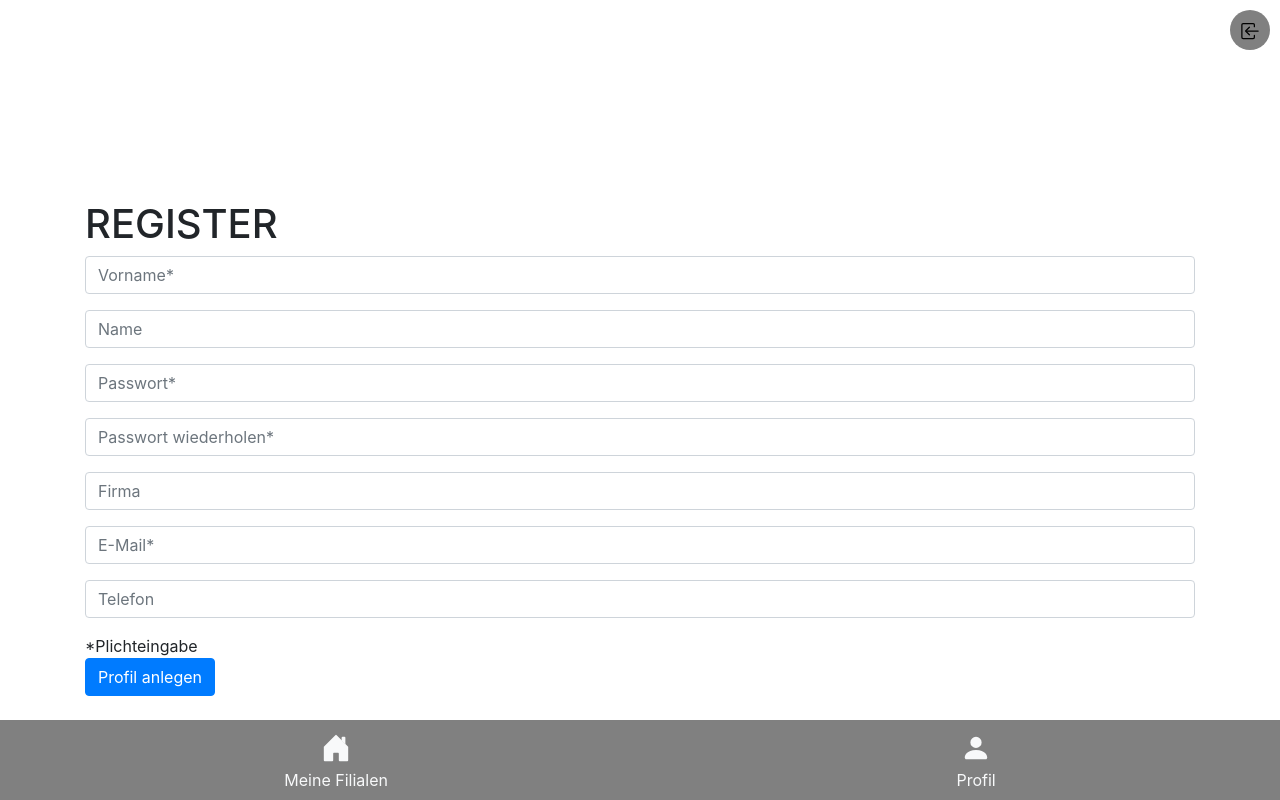
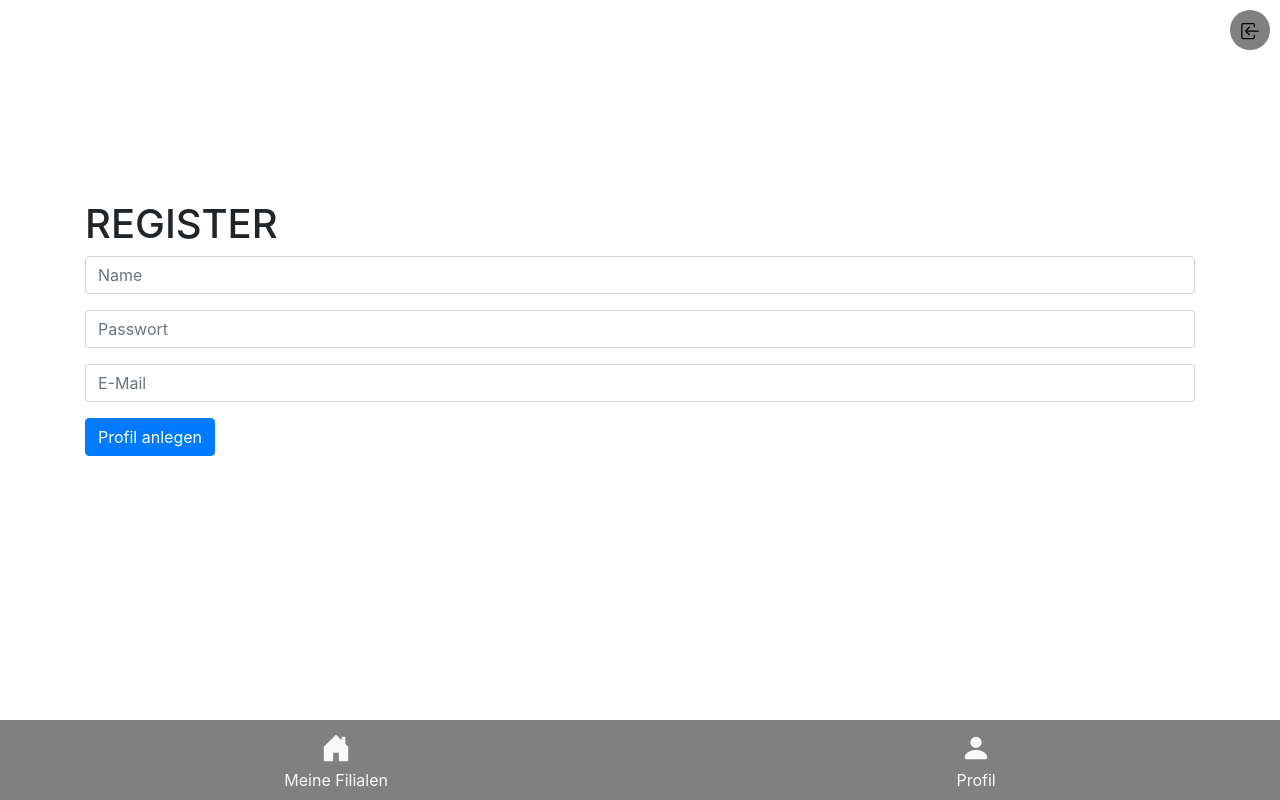
Before and after one commit to SafeMarket-WirVsVirus/frontend-backoffice, a Vue app: page /register in a window 1280 px wide. Built offline with nearby package versions, Linux system fonts and the light colour scheme.

Commit message:
Registration Form send to API

```diff
--- a/src/pages/Register.vue
+++ b/src/pages/Register.vue
@@ -5,7 +5,7 @@
     <form @submit.prevent="handleSubmit">
       <div class="form-group">
         <input
-          placeholder="Vorname*"
+          placeholder="Name"
           class="form-control"
           id="name-input"
           type="text"
@@ -13,11 +13,8 @@
         />
       </div>
       <div class="form-group">
-        <input placeholder="Name" class="form-control" id="1st-name-input" type="text" />
-      </div>
-      <div class="form-group">
         <input
-          placeholder="Passwort*"
+          placeholder="Passwort"
           class="form-control"
           id="password-input"
           type="password"
@@ -26,39 +23,20 @@
       </div>
       <div class="form-group">
         <input
-          placeholder="Passwort wiederholen*"
-          class="form-control"
-          id="password-repeat-input"
-          type="password"
-        />
-      </div>
-      <div class="form-group">
-        <input
-          placeholder="Firma"
-          class="form-control"
-          id="company-input"
-          type="text"
-        />
-      </div>
-      <div class="form-group">
-        <input
-          placeholder="E-Mail*"
+          placeholder="E-Mail"
           class="form-control"
           id="email-input"
           type="email"
           v-model="user.Email"
         />
       </div>
-      <div class="form-group">
-        <input
-          placeholder="Telefon"
-          class="form-control"
-          id="phone-input"
-          type="tel"
-        />
-      </div>
-      *Plichteingabe<br />
-      <button type="submit" class="btn btn-primary">Profil anlegen</button>
+      <button type="submit" class="btn btn-primary" :disabled="isLoading">
+        <span v-if="!isLoading">Profil anlegen</span>
+        <span v-if="isLoading">
+          <span class="spinner-border spinner-border-sm" role="status" aria-hidden="true"></span>
+        </span>
+      </button>
+      <span class="error" v-if="isError">Es ist ein Fehler aufgetreten.</span>
     </form>
 
     <div></div>
@@ -66,8 +44,7 @@
 </template>
 
 <script>
-import axios from 'axios'
-import { api } from '@/config'
+import { HTTP } from '../http'
 
 export default {
   name: "Register",
@@ -78,30 +55,34 @@ export default {
         Email: '',
         Password: '',
         Type: 0
-      }
+      },
+      isLoading: false,
+      isError: false
     }
   },
   methods: {
     handleSubmit() {
-      // alert(
-      //   `Register '${this.user.name}' (${this.user.email}) with ` +
-      //     `password ${this.user.password}`
-      // )
+      this.isError = false;
+      this.isLoading = true;
+      HTTP.post('/api/User', this.user)
+      .then(response => {
+        console.log(response);
+        this.isError = false;
+        this.$router.replace({name: "Login"});
+      })
+      .catch(error => {
+        console.log(error);
+        this.isLoading = false;
+        this.isError = true;
+      })
 
-      axios.post(
-        api.user,
-        this.user,
-        {
-          headers: {
-            'Content-Type': 'application/json'
-          }
-        }
-      ).then(response => {
-        console.log({ response })
-      }).catch((error) => {
-        console.log(error)
-      })
     }
   }
 }
 </script>
+
+<style lang="scss" scoped>
+.error{
+  padding-left: 10px;
+}
+</style>
```
